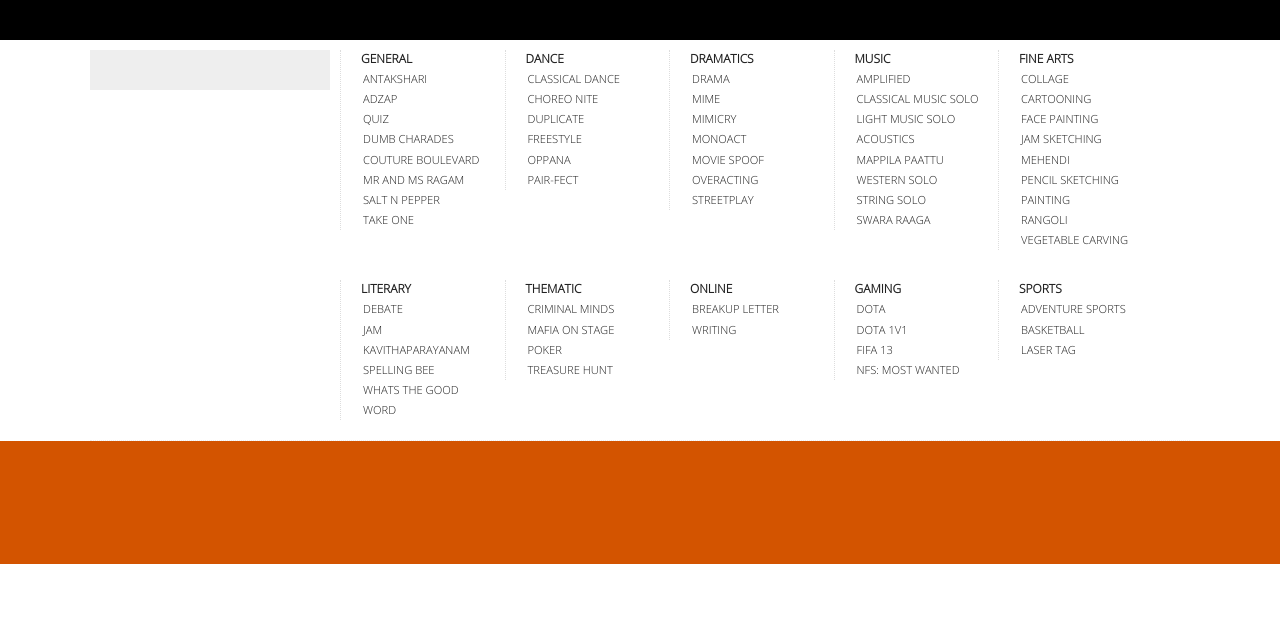
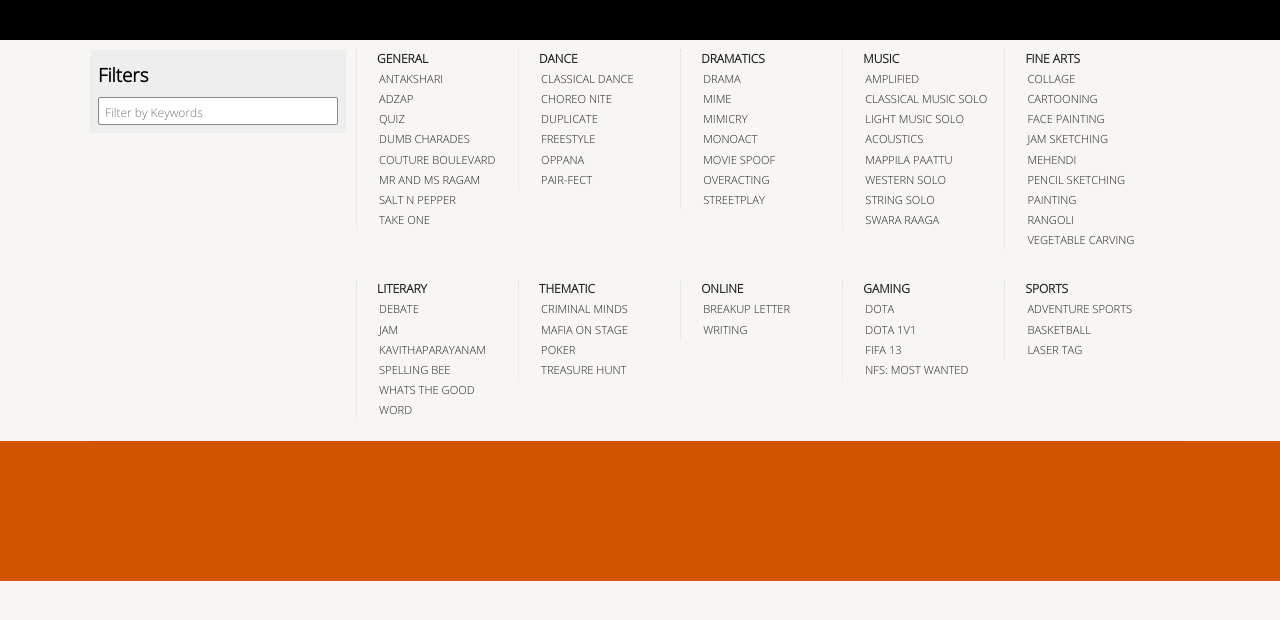
Before and after one commit to johnjoseph/ragam, a PHP site: page /ragam/events.php in a window 1280 px wide. Shown: the top 620 px of the page. Run offline with PHP 8.4, Linux system fonts and the light colour scheme; data comes from the database, SQL or seed files in the repository; data that the repository does not hold is empty.

Commit message:
events-filter

```diff
--- a/events.php
+++ b/events.php
@@ -34,7 +34,10 @@
 <div id='menu'></div>
 <div id="elist_wrap">
   <div id="elist_filter">
-
+    <h3>Filters</h3>
+    <span class="input_wrap">
+      <input placeholder="Filter by Keywords" type="text" id="key_filter" />
+    </span>
   </div>
   <ul id="elist">
     <?php echo $cat_lis; ?>
--- a/scripts/event_script.js
+++ b/scripts/event_script.js
@@ -41,7 +41,6 @@
 				scrollTop:$('#content_wrap').offset().top
       },800);
 		}
-
 	});
 }
 
@@ -73,4 +72,34 @@
       sib_ul.show(300);
     }
   });
+
+  var keypressTimeout;
+  $('input#key_filter').keypress(function() { /* this does not handle backspace */
+    var kf_in = this;
+
+    if (keypressTimeout) clearTimeout(keypressTimeout);
+    keypressTimeout = setTimeout(function() {
+      filterRequest(kf_in.value);
+    }, 1200);
+  }).blur(function() {
+    if (this.value == "") {
+      $(".filtered").removeClass("filtered");
+    }
   });
+});
+
+function filterRequest(query) {
+  $.ajax({
+    url: "get_events.php",
+    data: { q : query },
+    dataType: "json",
+    success: function(data, status, jqx) {
+      $(".filtered").removeClass("filtered");
+      if (data) {
+        for (var i = 0; i<data.length; i++) {
+          $("#e_"+data[i]).addClass("filtered");
+        }
+      }
+    }
+  });
+}
--- a/style/event_style.css
+++ b/style/event_style.css
@@ -12,7 +12,27 @@
 body
 {
   font-family:opensans;
+  background-color: #f7f6f2;
+}
+
+.input_wrap
+{
+  border: 1px solid #888;
+  border-radius: 2px;
+  display: block;
+  padding: 2px 4px;
   background-color: #fff;
+}
+.input_wrap>input
+{
+  width: 100%;
+  border: none;
+  font-family:opensans;
+  font-size: 12px;
+}
+.input_wrap>input:focus
+{
+  outline: none;
 }
 
 #menu {
@@ -31,9 +51,9 @@
 #elist_filter
 {
   float: left;
-  height: 40px;
   margin: 10px 10px 0 0;
   background-color: #eee;
+  padding: 8px;
 }
 
 ul { list-style-type:none; padding:0; }
@@ -77,6 +97,11 @@
   padding-bottom: 2px;
 }
 
+#elist .filtered
+{
+  background: #edc;
+}
+
 #content_wrap
 {
   color: #fff;
@@ -94,7 +119,7 @@
 #event_title
 {
   font-size: 32px;
-  padding: 10px;
+  padding: 20px;
   display: inline-block;
   vertical-align: middle;
 }
@@ -108,23 +133,24 @@
 
 #event_text>span>span
 {
-  float:left;
-  width:100%;
-  background-color:#e67e22;
-  padding:20px;
+  background-color: #e67e22;
+  padding: 20px;
+  display: block;
 }
 
 #event_text_right
 {
-  width:50%;
-  float:left;
+  overflow: hidden;
+  display: block;
 }
 
 #event_text_left
 {
-  width:20%;
-  float:left;
-  margin-right:8%;
+  width: 20%;
+  min-width: 150px;
+  float: left;
+  margin-right: 20px;
+  display: block;
 }
 
 h3 { margin: 4px 0 10px; }
@@ -134,9 +160,9 @@
 {
   #event_wrap { width: auto; }
   #elist_filter { width: 30%; max-width: 172px; }
-	#elist>li	{ float: none; width: auto; padding: 2px 8px; margin: 0; }
-	#elist>li>h4	{ cursor: pointer; padding: 6px 0; }
-	#elist ul	{ display:none; padding-left: 4px; }
+  #elist>li  { float: none; width: auto; padding: 2px 8px; margin: 0; }
+  #elist>li>h4  { cursor: pointer; padding: 6px 0; }
+  #elist ul  { display:none; padding-left: 4px; }
 }
 
 @media screen and (max-width: 799px)
@@ -149,26 +175,26 @@
   #elist_filter { display:block; width: 175px; }
 }
 
-@media screen and (min-width: 800px)
+@media screen and (min-width: 820px)
 {
   #elist_wrap { max-width: 860px; }
   #elist_filter { display:block; }
-	#elist>li	{ padding-left: 12px; padding-right: 8px; }
+  #elist>li  { padding-left: 12px; padding-right: 8px; }
   #event_title { font-size: 2.5em; }
   #edesc_sections { font-size: 1.2em; padding: 0 20px; }
-	#elist ul	{ padding-left: 2px; }
+  #elist ul  { padding-left: 2px; }
 }
 
 @media screen and (min-width: 960px)
 {
   #elist_wrap { max-width: 1000px; }
   #elist_filter { display:block; width: 200px; }
-	#elist>li	{ padding-left: 16px; padding-right: 12px; width: 15%; }
+  #elist>li  { padding-left: 16px; padding-right: 12px; width: 15%; }
 }
 
 @media screen and (min-width: 1160px)
 {
   #elist_wrap { max-width: 1100px; }
   #elist_filter { display:block; width: 240px; }
-	#elist>li	{ padding-left: 20px; padding-right: 16px; }
+  #elist>li  { padding-left: 20px; padding-right: 16px; }
 }
```
Also changed, not shown: get_events.php (added, +28 -0 lines). Lines whose indentation alone changed are shown as unchanged.
